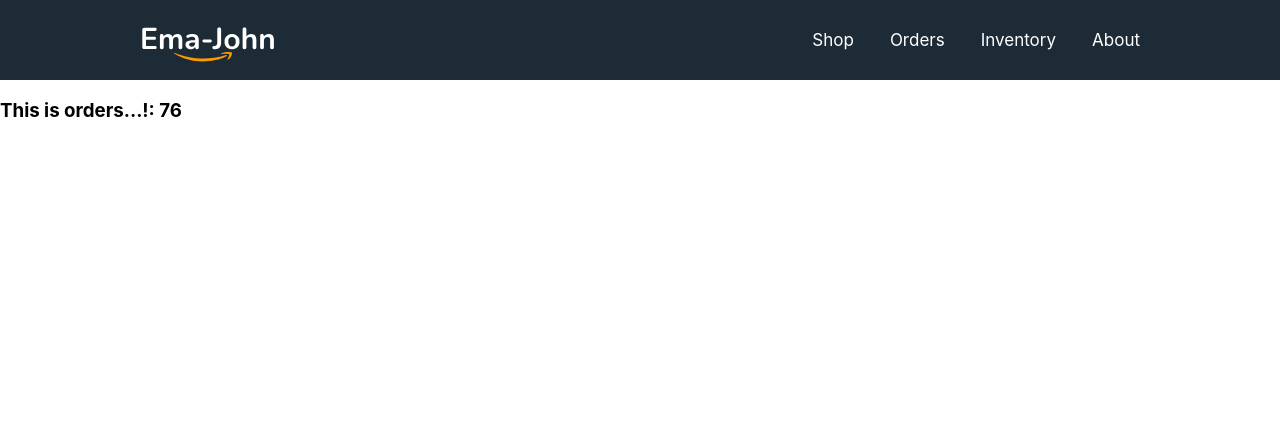
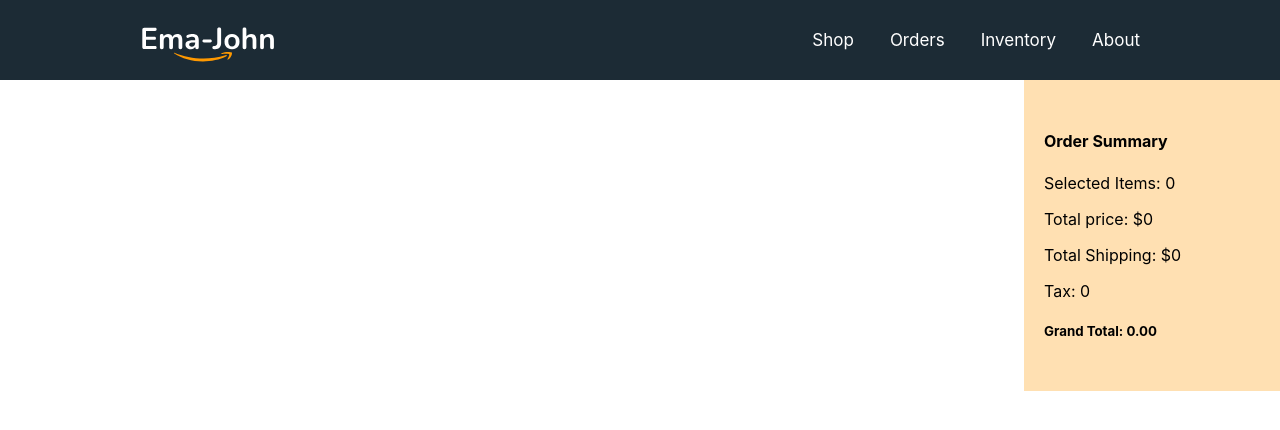
Before and after one commit to anwar-7/ema-john-simple, a React (Create React App) app: page /orders in a window 1280 px wide. Shown: the top 430 px of the page. Built offline with nearby package versions, Linux system fonts and the light colour scheme.

Commit message:
delete button update

```diff
--- a/src/components/Orders/Orders.js
+++ b/src/components/Orders/Orders.js
@@ -1,11 +1,33 @@
 import React from 'react';
+import { useCart } from '../../hooks/useCart';
 import { useProducts } from '../../hooks/useProducts';
+import Cart from '../Cart/Cart';
+import ReviewItem from '../ReviewItem/ReviewItem';
 
 const Orders = () => {
   const [products, setProducts] = useProducts();
+  const [cart, setCart] = useCart(products);
+
+  const handleRemoveProduct = (product) => {
+    const rest = cart.filter((pd) => pd.id !== product.id);
+    setCart(rest);
+  };
   return (
     <div>
-      <h3>This is orders...!: {products.length}</h3>
+      <div className="shop-container">
+        <div className="review-item-container">
+          {cart.map((product) => (
+            <ReviewItem
+              key={product.id}
+              product={product}
+              handleRemoveProduct={handleRemoveProduct}
+            />
+          ))}
+        </div>
+        <div className="cart-container">
+          <Cart cart={cart}></Cart>
+        </div>
+      </div>
     </div>
   );
 };
--- /dev/null
+++ b/src/components/ReviewItem/ReviewItem.css
@@ -0,0 +1,42 @@
+.review-item{
+    border: 1px solid #95a0a7;
+    border-radius: 8px;
+    padding: 8px;
+    margin-top: 21px;
+    width: 571px;
+    display: flex;
+}
+
+.review-item img {
+    width: 91px;
+    /* height: 91px; */
+}
+
+.review-item-details p{
+margin: 0;
+}
+
+.review-item-details-container{
+    width: 100%;
+    display: flex;
+    justify-content: space-between;
+}
+.review-item .delete-container{
+    display: flex;
+    align-items: center;
+}
+
+.review-item .delete-button{
+ background: rgba(235, 87, 87, 0.3);
+ border: 0;
+ height: 55px;
+ width: 55px;
+ border-radius: 50%;
+ cursor: pointer;
+}
+
+.delete-icon{
+    color: rgba(235, 87, 87, 1);
+    font-size: 27px;
+
+}
--- /dev/null
+++ b/src/components/ReviewItem/ReviewItem.js
@@ -0,0 +1,43 @@
+import { faTrashAlt } from '@fortawesome/free-solid-svg-icons';
+import { FontAwesomeIcon } from '@fortawesome/react-fontawesome';
+import React from 'react';
+import './ReviewItem.css';
+
+const ReviewItem = (props) => {
+  const { product, handleRemoveProduct } = props;
+  const { name, img, price, shipping, quantity } = product;
+
+  return (
+    <div className="review-item">
+      <div>
+        <img src={img} alt="" />
+      </div>
+      <div className="review-item-details-container">
+        <div className="review-item-details">
+          <p className="product-name" title={name}>
+            {name.length > 20 ? name.slice(0, 20) + '...' : name}
+          </p>
+          <p>
+            Price: <span className="orange-color">{price}</span>
+          </p>
+          <p>
+            <small>Shipping: {shipping}</small>
+          </p>
+          <p>
+            <small>Quantity: {quantity}</small>
+          </p>
+        </div>
+        <div className="delete-container">
+          <button
+            className="delete-button"
+            onClick={() => handleRemoveProduct(product)}
+          >
+            <FontAwesomeIcon className="delete-icon" icon={faTrashAlt} />
+          </button>
+        </div>
+      </div>
+    </div>
+  );
+};
+
+export default ReviewItem;
--- /dev/null
+++ b/src/hooks/useCart.js
@@ -0,0 +1,23 @@
+import { useEffect, useState } from 'react';
+import { getStoredCart } from '../utilities/fakedb';
+
+const useCart = (products) => {
+  const [cart, setCart] = useState([]);
+
+  useEffect(() => {
+    const storedCart = getStoredCart();
+    const savedCart = [];
+    for (const id in storedCart) {
+      const addedProduct = products.find((product) => product.id === id);
+      if (addedProduct) {
+        const quantity = storedCart[id];
+        addedProduct.quantity = quantity;
+        savedCart.push(addedProduct);
+      }
+    }
+    setCart(savedCart);
+  }, [products]);
+  return [cart, setCart];
+};
+
+export { useCart };
```
